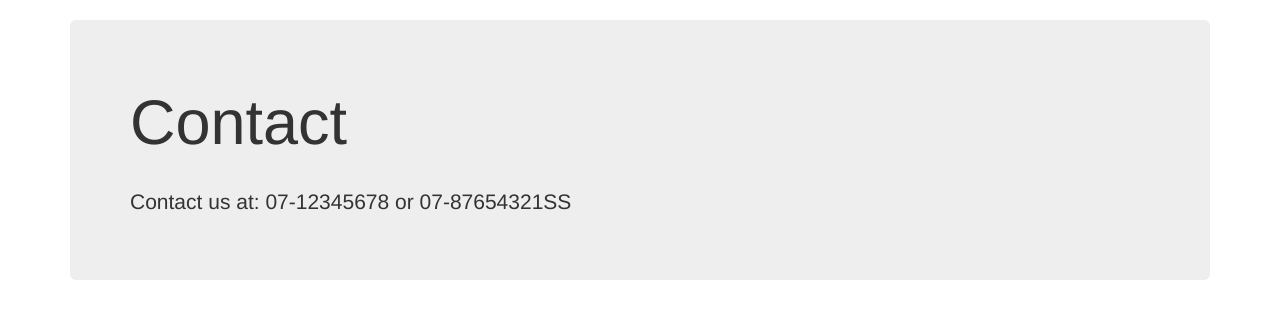
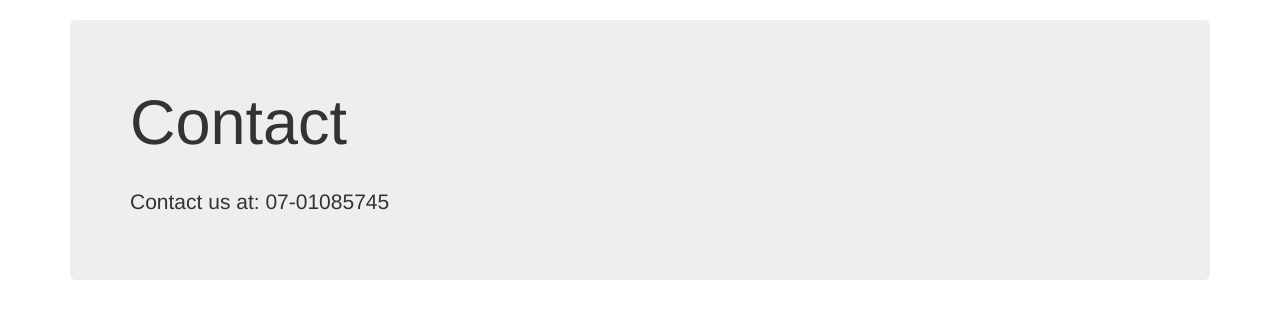
Before and after one commit to ki3ani/Patient_system, a Django app: template account/templates/account/contact.html in a window 1280 px wide. Shown: the part 68-378 px from the top of the page. Run offline with Django 3.2, Linux system fonts and the light colour scheme; the template is opened without the code that fills it, so the values that code supplies are empty; some libraries are stand-ins or nearby versions.

Commit message:
commit seven

```diff
--- a/account/templates/account/contact.html
+++ b/account/templates/account/contact.html
@@ -7,7 +7,7 @@
     <h1>Contact</h1>
     <br>
     <p>
-    Contact us at: 07-12345678 or 07-87654321SS
+    Contact us at: 07-01085745
     </p>
 </div>
 {% endblock %}
--- a/appointment/templates/appointment/r_dashboard.html
+++ b/appointment/templates/appointment/r_dashboard.html
@@ -4,7 +4,7 @@
 
 {% block content %}
 <div class="container">
-    <h1 align="center">Dashboard</h1>
+    <h1 align="center">Appoinments</h1>
     <br>
     <ul class="list-group">
         <li class="list-group-item">
```
